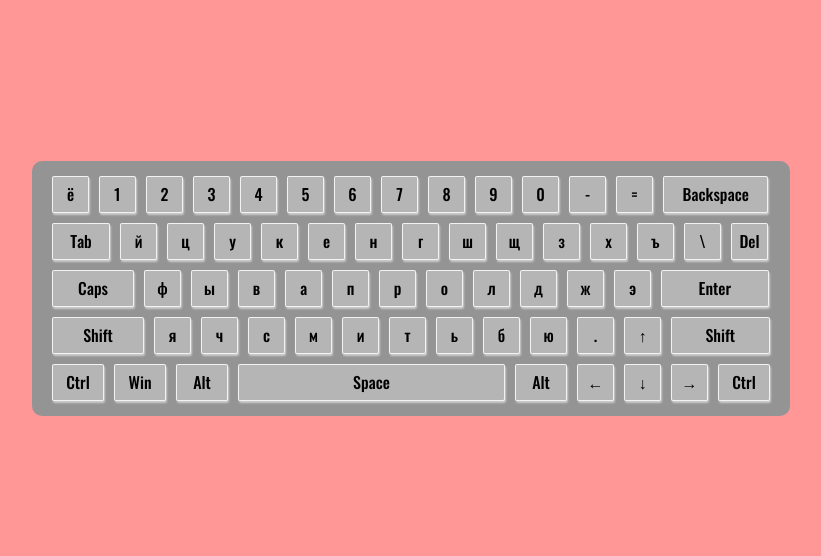
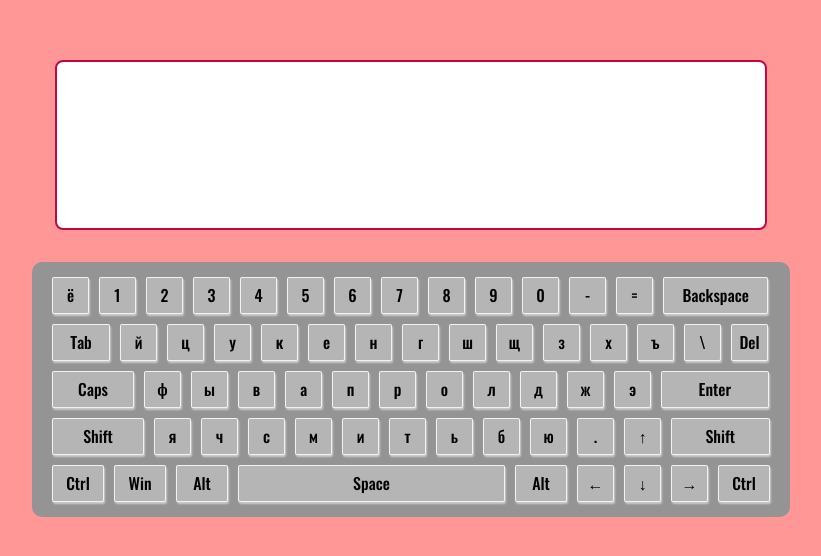
Before and after one commit to NilianFox/virtual-keyboard, a plain HTML site: page Index.html in a window 1280 px wide. Shown: the part 112-668 px from the top of the page, without its empty margins (229-1050 px from the left). Drawn offline with Linux system fonts and the light colour scheme.

Commit message:
feat: add textarea generation

```diff
--- a/css/index.css
+++ b/css/index.css
@@ -106,3 +106,22 @@ body {
     transform: scale(1);
   }
 }
+
+.textarea {
+  width: 60%;
+  display: flex;
+  justify-content: center;
+  align-items: center;
+  margin-bottom: 2rem;
+}
+
+.textarea-input {
+  width: 90%;
+  height: 150px;
+  resize: none;
+  padding: .5rem;
+  font-size: 1.2rem;
+  outline: none;
+  border: 2px solid rgb(192, 7, 68);
+  border-radius: .5rem;
+}
--- a/js/script.js
+++ b/js/script.js
@@ -41,9 +41,18 @@ const Keyboard = {
     });
     return fragment;
   },
+
+  initTextArea() {
+    const area = `<div class="textarea">
+                      <textarea class="textarea-input"></textarea>
+                  </div>`;
+    document.body.insertAdjacentHTML('beforeend', area);
+    document.querySelector('.textarea-input').value = this.properties.value;
+  },
 };
 
 window.addEventListener('DOMContentLoaded', () => {
+  Keyboard.initTextArea();
   Keyboard.init();
 });
 
```
